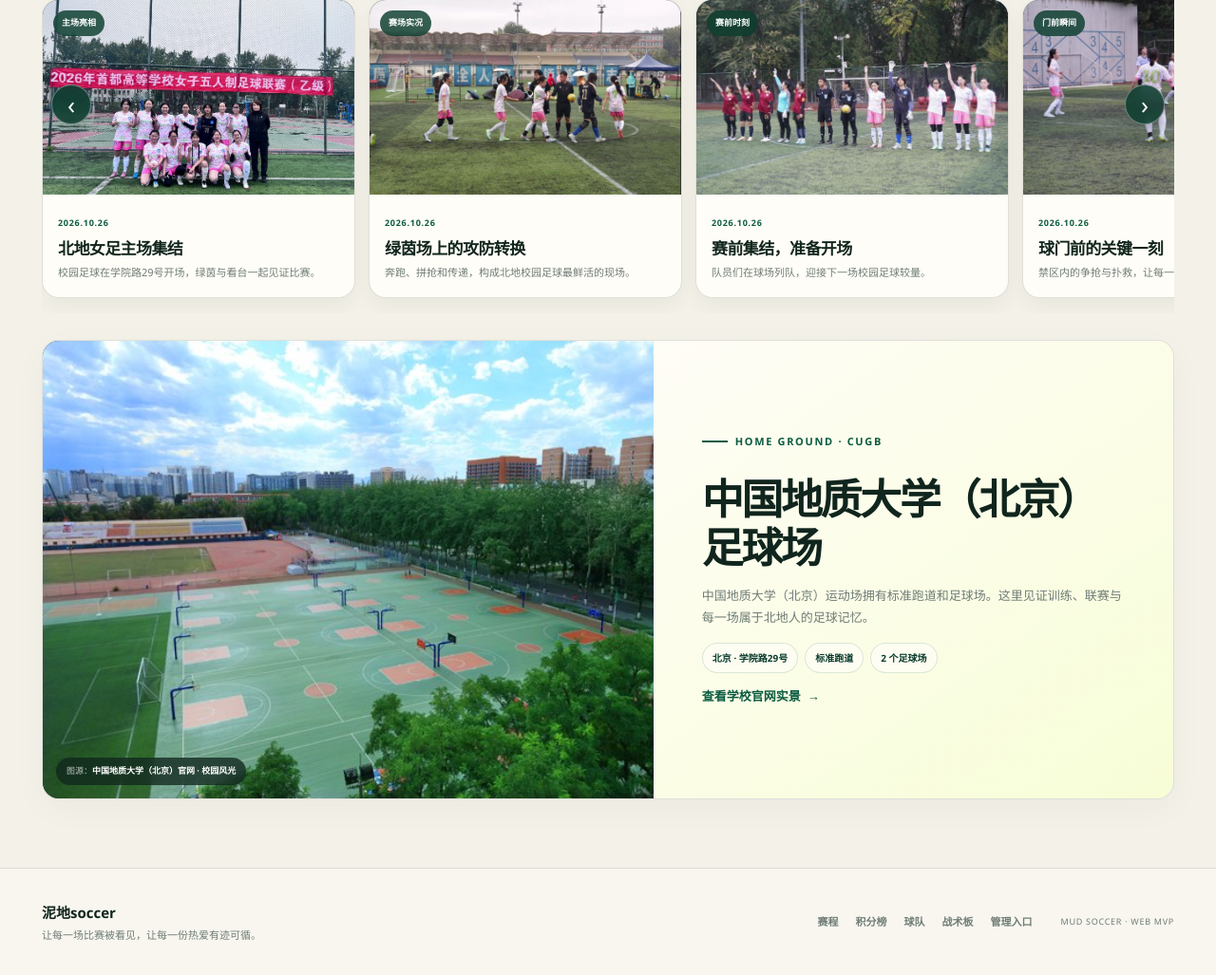
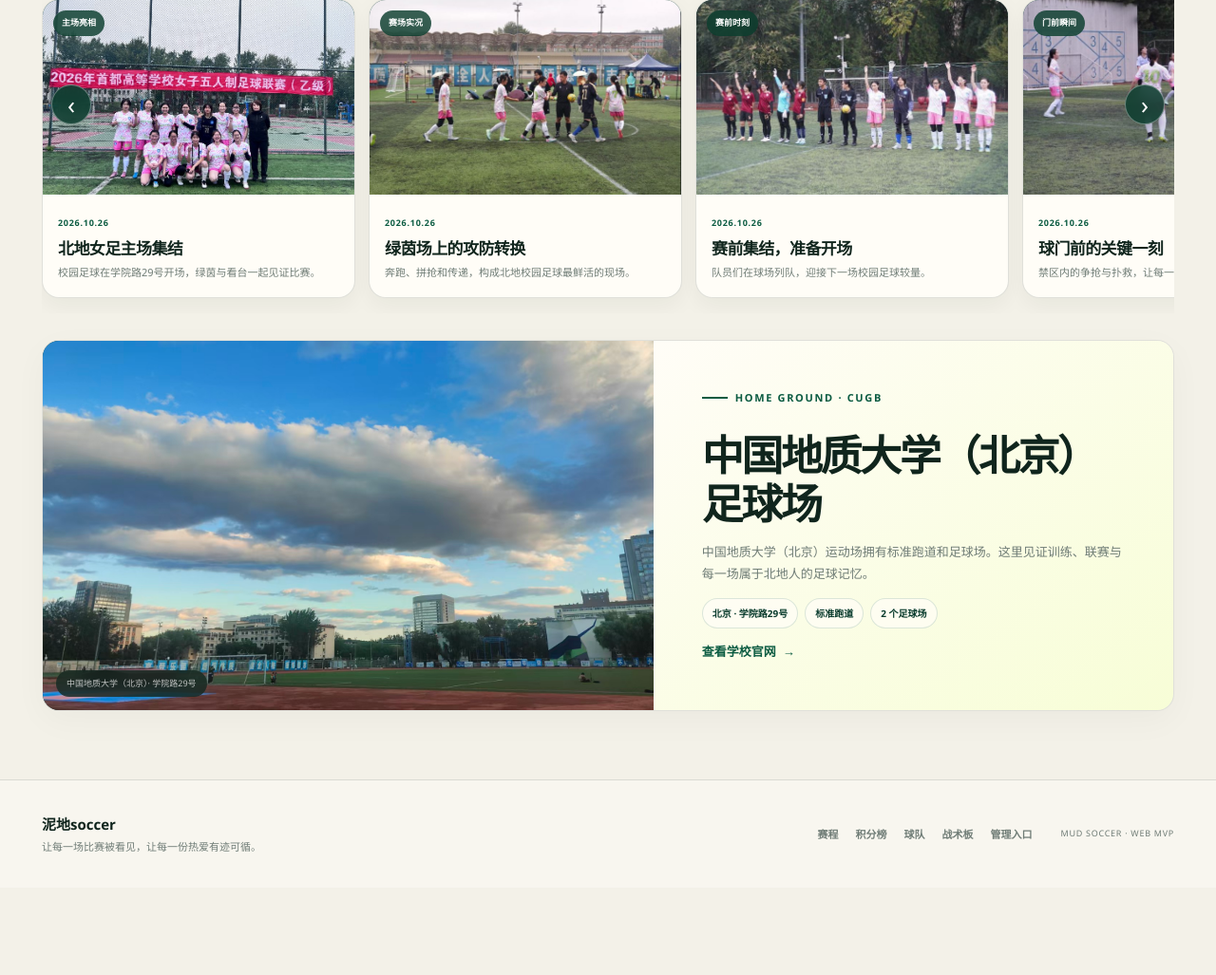
Before and after one commit to ypeachee/wechat-campus-football-builder, a Spring Boot app: page / in a window 1280 px wide. Shown: the part 1876-2903 px from the top of the page at 95% size. After the commit the page ends 2773 px from the top, so only its background shows below. Run offline with Spring Boot 4, Linux system fonts and the light colour scheme; data that the repository does not hold is empty; some of the project's set-up classes (security, data sources, template engines, error pages and the like) are left out, and stand-ins take their place.

Commit message:
feat: use supplied CUGB football field photo

```diff
--- a/src/main/resources/static/assets/app.js
+++ b/src/main/resources/static/assets/app.js
@@ -565,15 +565,15 @@ function newsRailHtml() {
 function homeGroundHtml() {
   return `    <section class="home-ground card">
       <figure class="home-ground-media">
-        <img src="/assets/cugb-football-field.jpg" alt="中国地质大学（北京）田径运动场与足球场实景" width="560" height="420" loading="lazy">
-        <figcaption>图源：<a href="https://www.cugb.edu.cn/xyfg2/39104.jhtml" target="_blank" rel="noopener noreferrer">中国地质大学（北京）官网 · 校园风光</a></figcaption>
+        <img src="/assets/cugb-football-field-sunset.jpg" alt="中国地质大学（北京）足球场晚霞实景" width="1820" height="1024">
+        <figcaption>中国地质大学（北京）· 学院路29号</figcaption>
       </figure>
       <div class="home-ground-copy">
         <span class="eyebrow">HOME GROUND · CUGB</span>
         <h2>中国地质大学（北京）足球场</h2>
         <p>中国地质大学（北京）运动场拥有标准跑道和足球场。这里见证训练、联赛与每一场属于北地人的足球记忆。</p>
         <div class="home-ground-facts"><span>北京 · 学院路29号</span><span>标准跑道</span><span>2 个足球场</span></div>
-        <a class="text-link" href="https://www.cugb.edu.cn/xyfg2/39104.jhtml" target="_blank" rel="noopener noreferrer">查看学校官网实景</a>
+        <a class="text-link" href="https://www.cugb.edu.cn/xyfg2/39104.jhtml" target="_blank" rel="noopener noreferrer">查看学校官网</a>
       </div>
     </section>
 `;
--- a/src/main/resources/static/index.html
+++ b/src/main/resources/static/index.html
@@ -7,7 +7,7 @@
   <meta name="description" content="校园足球联赛官方网站：赛程、积分榜、球队球员资料与数据榜单。">
   <title>泥地soccer | Mud Soccer</title>
   <link rel="icon" href="/favicon.svg" type="image/svg+xml">
-  <link rel="stylesheet" href="/assets/styles.css?v=20261106-announcement-news">
+  <link rel="stylesheet" href="/assets/styles.css?v=20261106-sunset-field">
 </head>
 <body>
   <a class="skip-link" href="#app">跳到主要内容</a>
@@ -93,6 +93,6 @@
 
   <div class="toast" id="toast" role="status" aria-live="polite"></div>
   <noscript><div class="noscript">此网站需要启用 JavaScript 才能浏览赛事数据。</div></noscript>
-  <script type="module" src="/assets/app.js?v=20261106-announcement-news"></script>
+  <script type="module" src="/assets/app.js?v=20261106-sunset-field"></script>
 </body>
 </html>
```
Also changed, not shown: src/main/resources/static/assets/cugb-football-field-sunset.jpg (added), src/main/resources/static/assets/cugb-football-field.jpg (deleted).
